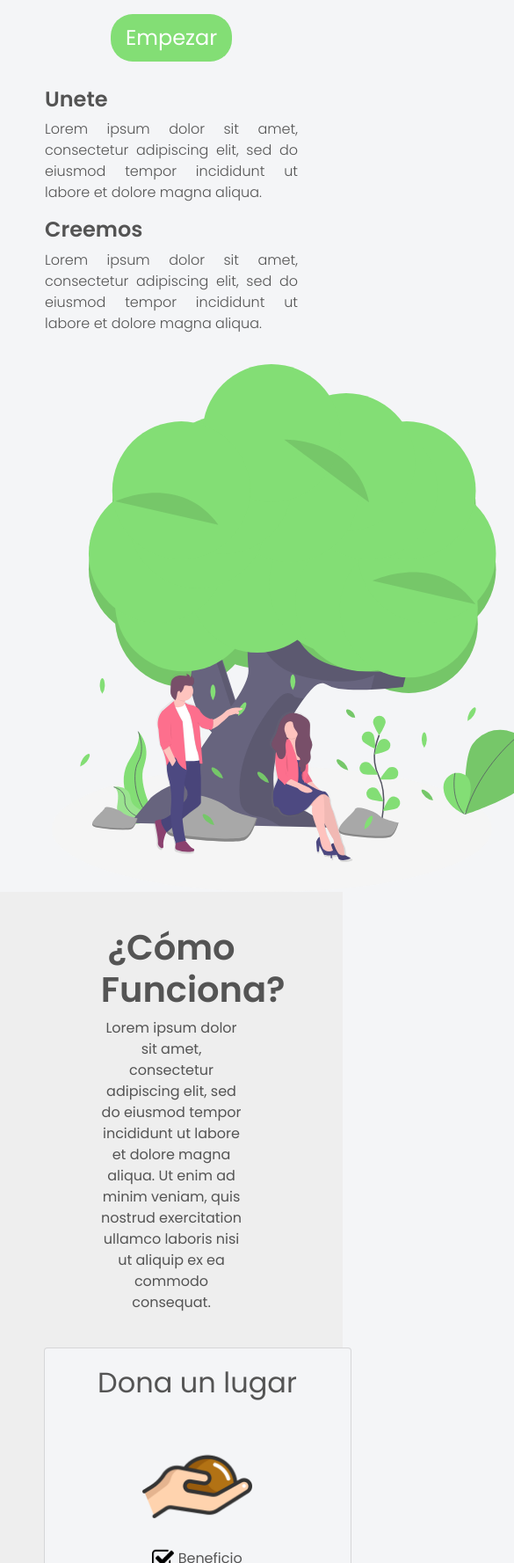
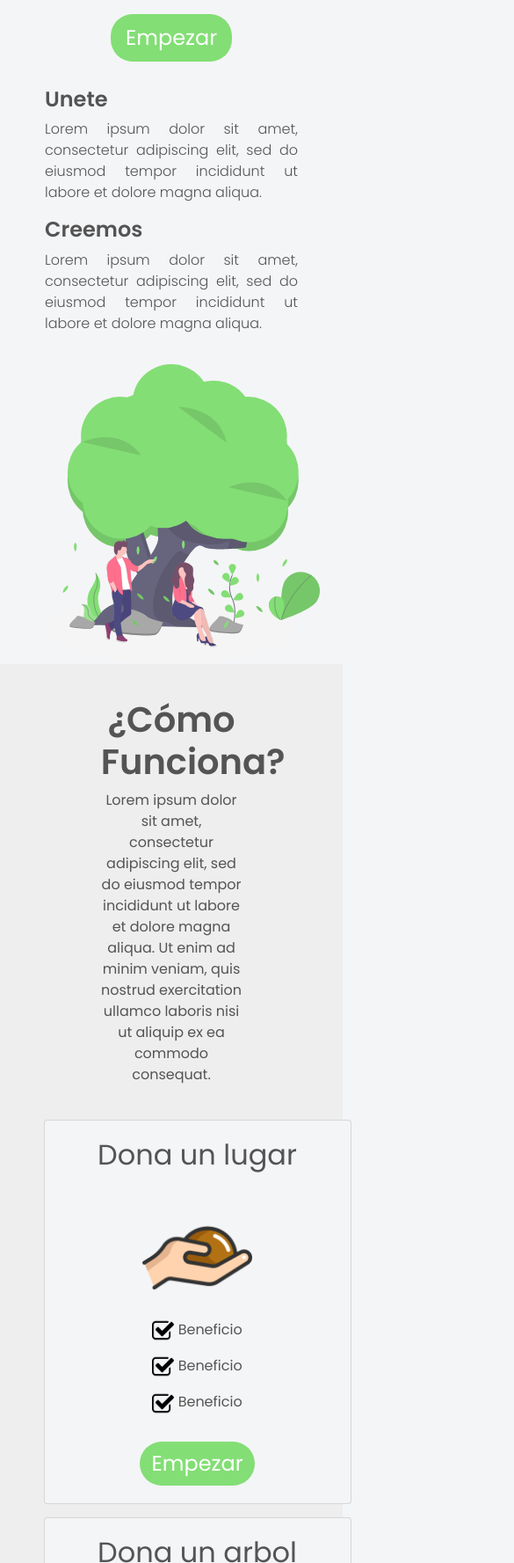
Before and after one commit to valdote/uPlant, a plain HTML site: page index.html in a window 390 px wide. Shown: the part 223-2000 px from the top of the page at 88% size, 585 px wide, since content can reach past the window. Drawn offline with nearby package versions, Linux system fonts and the light colour scheme.

Commit message:
Fixing title-img (responsive)

```diff
--- a/index.html
+++ b/index.html
@@ -77,7 +77,7 @@
                 </div>
                 <div class="col-lg-6">
                     <div class="title-img">
-                        <img src="images/undraw_romantic_getaway_k2mf.svg" alt="people-talking-tree" height="600px" width="600px">
+                        <img class="title-img" src="images/undraw_romantic_getaway_k2mf.svg" alt="people-talking-tree">
                     </div>
                 </div>
             </div>
--- a/styles/styles.css
+++ b/styles/styles.css
@@ -71,7 +71,7 @@ h4, h5, h6{
     text-justify: inter-character;
 }
 .title-img{
-    width: 100%;
+    width: 98%;
     padding-left: 5%;
 }
 .btn-start{
@@ -139,4 +139,9 @@ h4, h5, h6{
     .title-img{
         text-align: center;
     }
+
+    .card{
+        margin: 0;
+        margin-bottom: 5%;
+    }
 }
```
